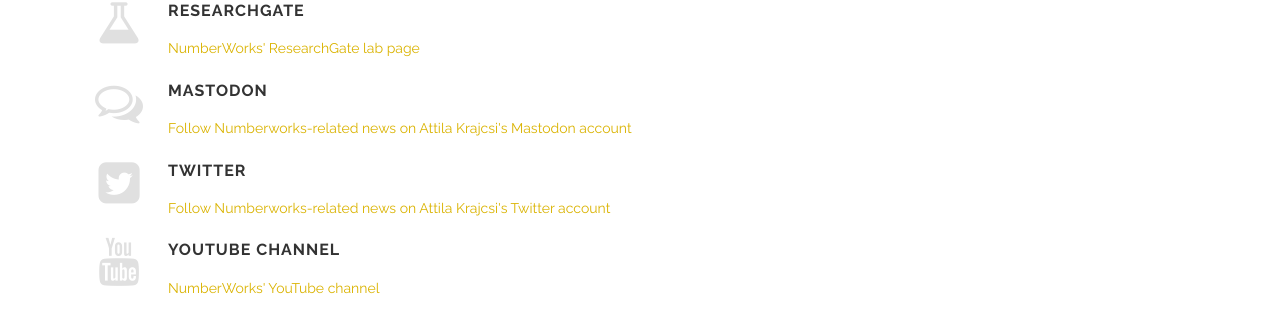
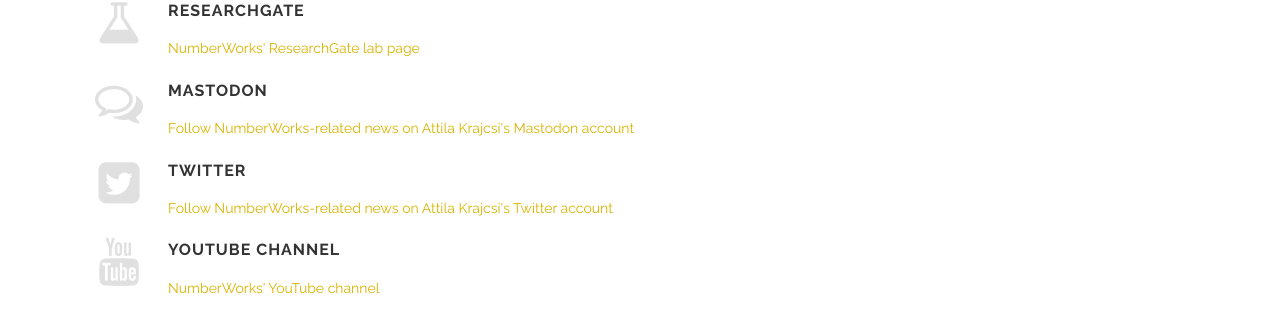
Before and after one commit to theNumberWorks/numberworks_website, a Jekyll site: the page built from more_information.md, in a window 1280 px wide. Shown: the part 199-511 px from the top of the page. Built offline with Jekyll 4.4.1, drawn with Linux system fonts in a browser that asks for light colours.

```diff
--- a/more_information.md
+++ b/more_information.md
@@ -11,10 +11,10 @@ section_id: about
     <p><a href="https://www.researchgate.net/lab/Attila-Krajcsi-Lab-The-Number-Works-Attila-Krajcsi">NumberWorks' ResearchGate lab page</a></p>
     <i class='fa fa-comments-o'></i>
     <h3>Mastodon</h3>
-    <p><a href="https://scholar.social/@krajcsi">Follow Numberworks-related news on Attila Krajcsi's Mastodon account</a></p>
+    <p><a href="https://scholar.social/@krajcsi">Follow NumberWorks-related news on Attila Krajcsi's Mastodon account</a></p>
     <i class='fa fa-twitter-square'></i>
     <h3>Twitter</h3>
-    <p><a href="https://twitter.com/krajcsi">Follow Numberworks-related news on Attila Krajcsi's Twitter account</a></p>
+    <p><a href="https://twitter.com/krajcsi">Follow NumberWorks-related news on Attila Krajcsi's Twitter account</a></p>
     <i class='fa fa-youtube'></i>
     <h3>YouTube channel</h3>
     <p><a href="https://www.youtube.com/channel/UC6Rh_DL_mrUhHoBZlWetN5A">NumberWorks' YouTube channel</a></p>
```
